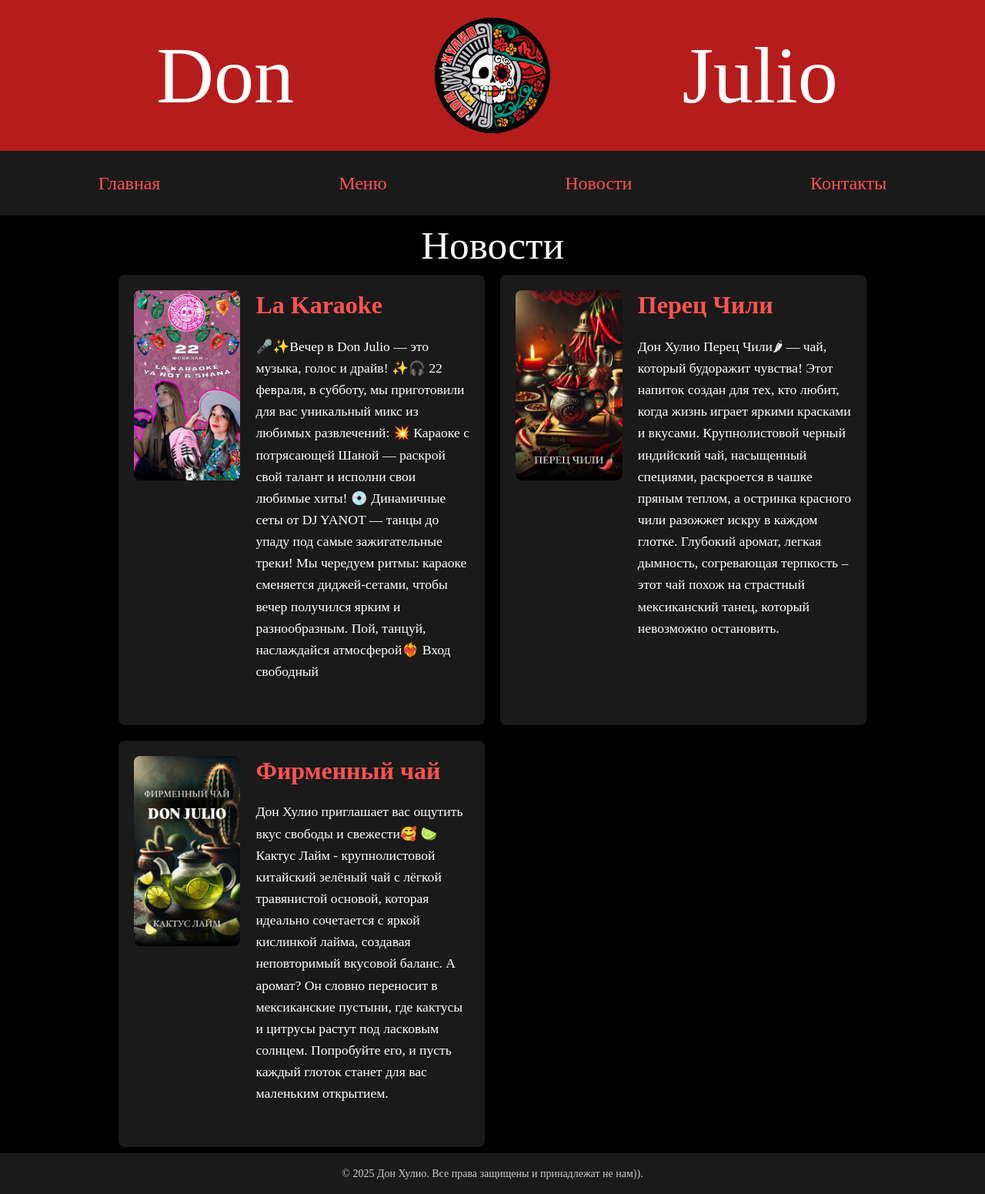
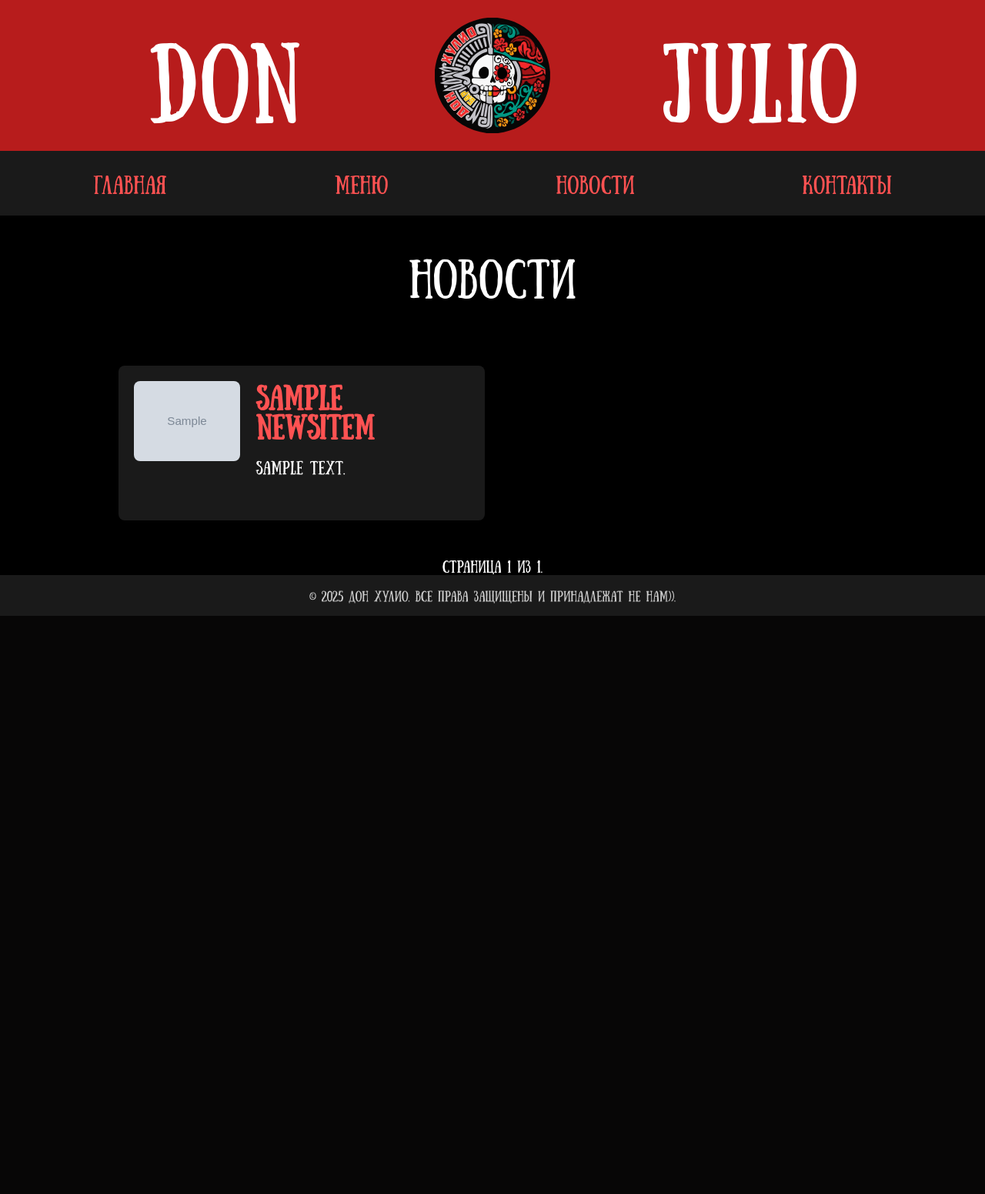
Before and after one commit to IluhaZaz/DonJulioPub, a Django app: page /news/ in a window 1280 px wide. Shown: the whole page at 77% size. After the commit the page ends 800 px from the top, so only its background shows below. Run offline with Django 5.2, Linux system fonts and the light colour scheme; tables that the repository leaves empty hold one stand-in row (values such as "Sample post"); grey boxes marked "Sample" are stand-in pictures; some libraries are stand-ins or nearby versions; some web fonts are replaced.

Commit message:
Add pagination feat: news.html urls.py add pagination fix: base.html style.css fixed font style connection

```diff
--- a/don_julio_pub/don_julio_pub/settings.py
+++ b/don_julio_pub/don_julio_pub/settings.py
@@ -130,5 +130,5 @@ STATICFILES_DIRS = [os.path.join(BASE_DIR, "static")]
 
 DEFAULT_AUTO_FIELD = "django.db.models.BigAutoField"
 
-MEDIA_URL = "/media/"
-MEDIA_ROOT = os.path.join(BASE_DIR, "media")
+MEDIA_ROOT = os.path.join(BASE_DIR, 'media')
+MEDIA_URL = '/media/'
--- a/don_julio_pub/don_julio_pub/urls.py
+++ b/don_julio_pub/don_julio_pub/urls.py
@@ -17,6 +17,8 @@ Including another URLconf
 
 from django.contrib import admin
 from django.urls import path, include
+from django.conf import settings
+from django.conf.urls.static import static
 
 from .views import index, show_contacts
 
@@ -27,3 +29,5 @@ urlpatterns = [
     path("menu/", include("menu.urls")),
     path("news/", include("news.urls")),
 ]
+if settings.DEBUG:
+    urlpatterns += static(settings.MEDIA_URL, document_root=settings.MEDIA_ROOT)
--- a/don_julio_pub/news/views.py
+++ b/don_julio_pub/news/views.py
@@ -6,4 +6,16 @@ from .models import NewsItem
 
 # Create your views here.
 def news_list(request: HttpRequest):
-    return render(request, "news/news.html")
+    news_objects = NewsItem.objects.all().order_by('-date')
+    paginator = Paginator(news_objects, 4)
+
+    page = request.GET.get('page')
+    try:
+        news = paginator.page(page)
+    except PageNotAnInteger:
+        news = paginator.page(1)
+    except EmptyPage:
+        news = paginator.page(paginator.num_pages)
+
+    context = {'news': news}
+    return render(request, "news/news.html", context)
--- a/don_julio_pub/static/news/css/news.css
+++ b/don_julio_pub/static/news/css/news.css
@@ -22,6 +22,13 @@
     grid-template-rows: auto 1fr;
     gap: 20px;
     align-items: start;
+}
+
+.news-item-no-img{
+    background-color: #1a1a1a;
+    color: white;
+    padding: 20px;
+    border-radius: 8px;
 }
 
 .news-item .news-content {
@@ -88,3 +95,12 @@
         font-size: 1rem;
     }
 }
+
+.pagination{
+    margin: 0 auto;
+}
+
+.step-links > a{
+    color: #ff5252;
+    text-decoration: none;
+}
--- a/don_julio_pub/static/style.css
+++ b/don_julio_pub/static/style.css
@@ -1,10 +1,3 @@
-@font-face {
-    font-family: 'Sunday';
-    src: url('{% static "don_julio_pub/fonts/Sunday-Regular.ttf" %}') format('opentype');
-    font-weight: normal;
-    font-style: normal;
-}
-
 body {
     background-color: #000;
     color: #fff;
--- a/don_julio_pub/templates/base.html
+++ b/don_julio_pub/templates/base.html
@@ -5,6 +5,14 @@
     <meta charset="UTF-8">
     <meta name="viewport" content="width=device-width, initial-scale=1.0">
     <title>Дон Хулио</title>
+    <style>
+        @font-face {
+            font-family: 'Sunday';
+            src: url('{% static "don_julio_pub/fonts/Sunday-Regular.ttf" %}') format('opentype');
+            font-weight: normal;
+            font-style: normal;
+        }
+    </style>
     <link rel="icon" href="{% static 'don_julio_pub/images/logo.svg' %}" type="image/svg+xml">
 
     <link href="https://stackpath.bootstrapcdn.com/bootstrap/4.5.2/css/bootstrap.min.css" rel="stylesheet">
--- a/don_julio_pub/templates/news/news.html
+++ b/don_julio_pub/templates/news/news.html
@@ -9,49 +9,39 @@
     <section class="news-section">
         <h1>Новости</h1>
         <div class="news-container">
-            <div class="news-item">
-                <div class="news-image">
-                    <img src="{% static 'news/images/news1.jpg' %}" alt="Новость 1">
+
+            {% for item in news %}
+                {% if item.image %}
+                    <div class="news-item">
+                        <div class="news-image">
+                            <img src="{{ item.image.url }}" alt="{{ item.title }}">
+                        </div>
+                {% else %}
+                    <div class="news-item-no-img">
+                {% endif %}
+                    <div class="news-content">
+                        <h2>{{ item.title }}</h2>
+                        <p>{{ item.content }}</p>
+                    </div>
                 </div>
-                <div class="news-content">
-                    <h2>La Karaoke</h2>
-                    <p>🎤✨Вечер в Don Julio — это музыка, голос и драйв! ✨🎧
-                        22 февраля, в субботу, мы приготовили для вас уникальный микс из любимых развлечений:
-                        💥 Караоке с потрясающей Шаной — раскрой свой талант и исполни свои любимые хиты!
-                        💿 Динамичные сеты от DJ YANOT — танцы до упаду под самые зажигательные треки!
-                        Мы чередуем ритмы: караоке сменяется диджей-сетами, чтобы вечер получился ярким и разнообразным. Пой, танцуй, наслаждайся атмосферой❤‍🔥
-                        Вход свободный</p>
-                </div>
-            </div>
-
-            <div class="news-item">
-                <div class="news-image">
-                    <img src="{% static 'news/images/news2.jpg' %}" alt="Новость 2">
-                </div>
-                <div class="news-content">
-                    <h2>Перец Чили</h2>
-                    <p>Дон Хулио Перец Чили🌶 — чай, который будоражит чувства!
-                        Этот напиток создан для тех, кто любит, когда жизнь играет яркими красками и вкусами.
-                         Крупнолистовой черный индийский чай, насыщенный специями, раскроется в чашке пряным теплом,
-                         а остринка красного чили разожжет искру в каждом глотке. Глубокий аромат, легкая дымность,
-                         согревающая терпкость – этот чай похож на страстный мексиканский танец, который невозможно остановить.</p>
-                </div>
-            </div>
-
-            <div class="news-item">
-                <div class="news-image">
-                    <img src="{% static 'news/images/news3.jpg' %}" alt="Новость 3">
-                </div>
-                <div class="news-content">
-                    <h2>Фирменный чай</h2>
-                    <p>Дон Хулио приглашает вас ощутить вкус свободы и свежести🥰
-
-                        🍋‍🟩Кактус Лайм - крупнолистовой китайский зелёный чай с лёгкой травянистой основой, которая идеально сочетается с яркой кислинкой лайма, создавая неповторимый вкусовой баланс.
-                        А аромат? Он словно переносит в мексиканские пустыни, где кактусы и цитрусы растут под ласковым солнцем.
-
-                        Попробуйте его, и пусть каждый глоток станет для вас маленьким открытием.</p>
-                </div>
-            </div>
+            {% endfor %}
         </div>
     </section>
+    <div class="pagination">
+        <span class="step-links">
+            {% if news.has_previous %}
+                <a href="?page=1">&laquo; Первая</a>
+                <a href="?page={{ news.previous_page_number }}">Предыдущая</a>
+            {% endif %}
+
+            <span class="current">
+                Страница {{ news.number }} из {{ news.paginator.num_pages }}.
+            </span>
+
+            {% if news.has_next %}
+                <a href="?page={{ news.next_page_number }}">Следующая</a>
+                <a href="?page={{ news.paginator.num_pages }}">Последняя &raquo;</a>
+            {% endif %}
+        </span>
+    </div>
     {% endblock %}
```
